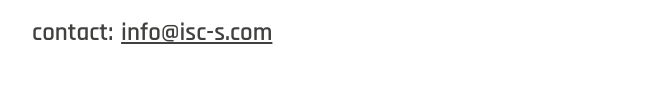
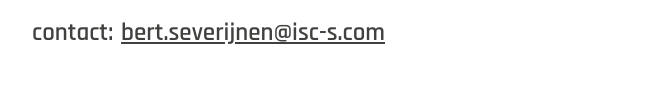
Before and after one commit to isc-s/website, a plain HTML site: page index.html in a window 1280 px wide. Shown: the part 203-310 px from the top of the page, without its empty margins (308-971 px from the left). Drawn offline with Linux system fonts and the light colour scheme.

Commit message:
Change emailaddress

```diff
--- a/index.html
+++ b/index.html
@@ -57,7 +57,7 @@ main a:hover {
     <body>
         <main>
             <img id="logo" src="logo.svg" alt="logo" />
-            <p class="contact">contact: <a href="mailto:info@isc-s.com">info@isc-s.com</a></p>
+            <p class="contact">contact: <a href="mailto:bert.severijnen@isc-s.com">bert.severijnen@isc-s.com</a></p>
             <p class="under-construction"><img src="under_construction.png" alt="under construction sign" /> under construction</p>
         </main>
     </body>
```
